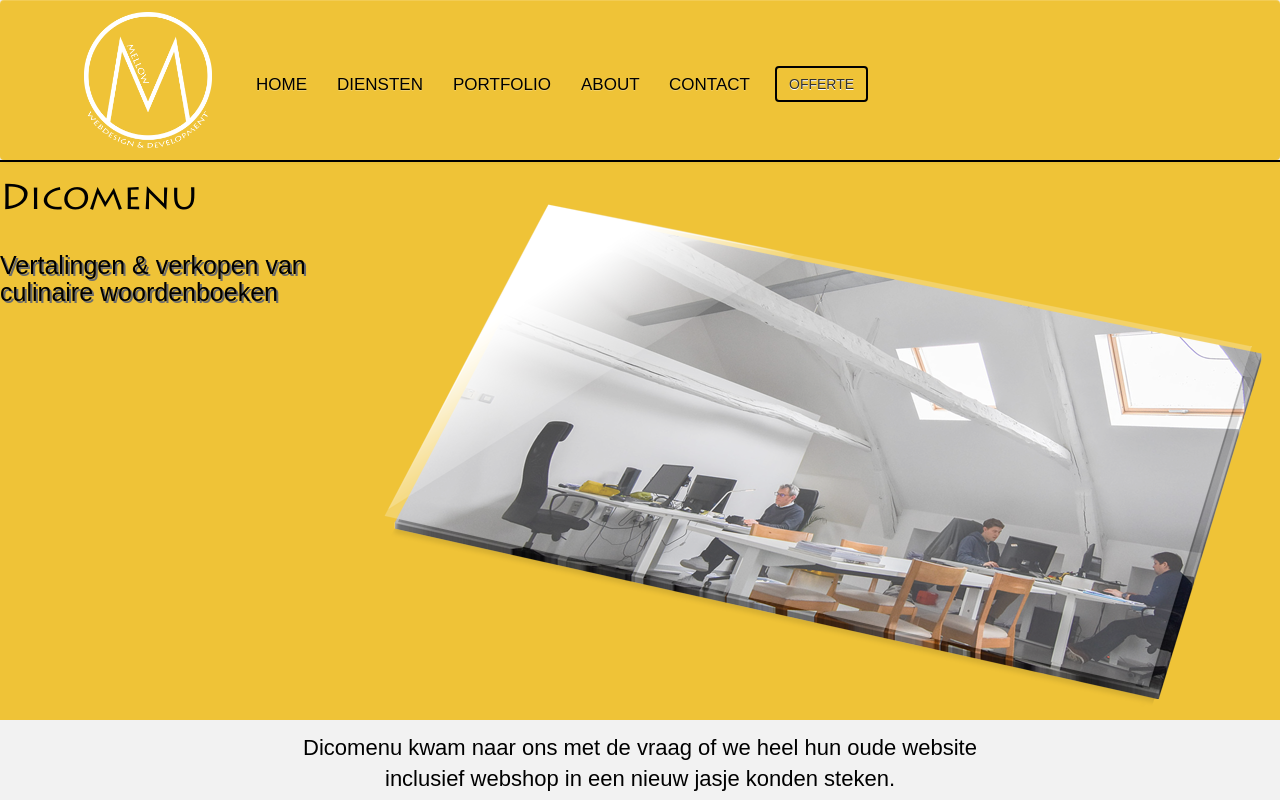
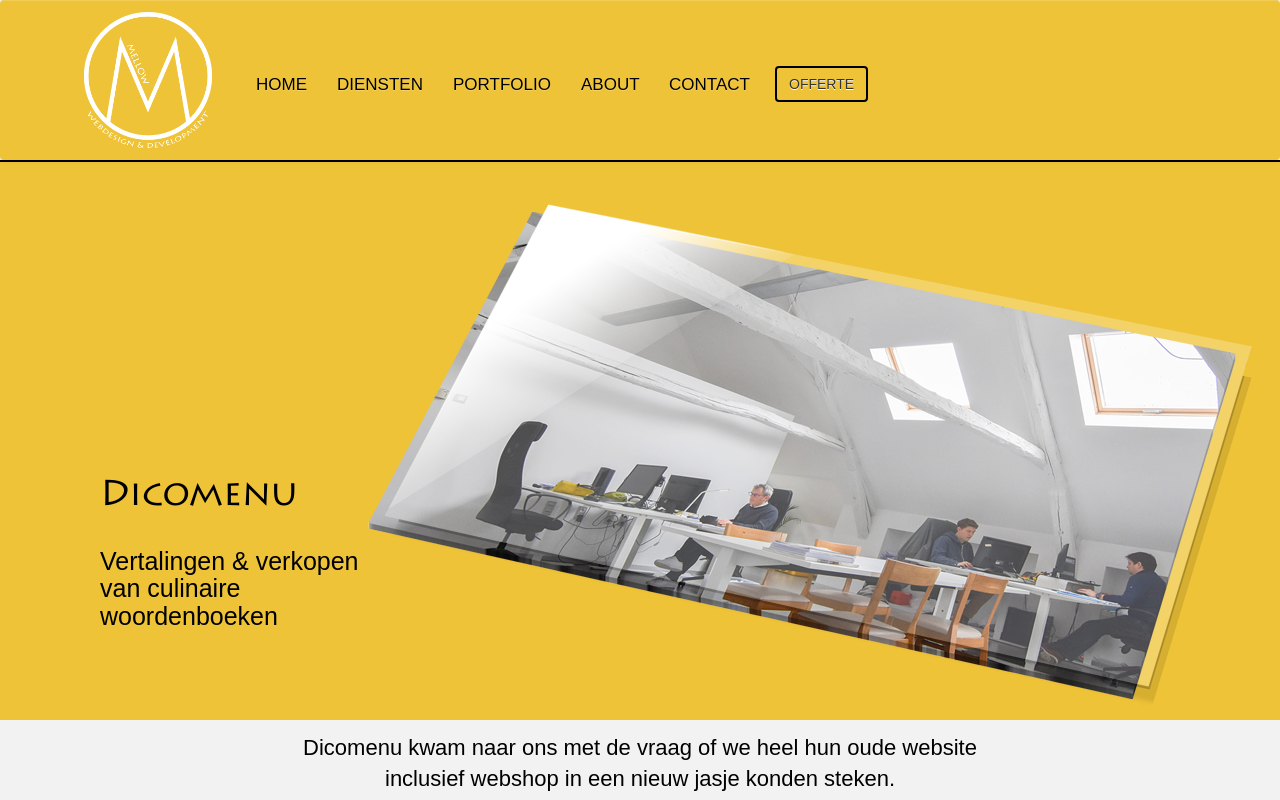
Before and after one commit to stinooww/mellow2, a React (Create React App) app in the folder frontend/: page /portfolioitem/dicomenu in a window 1280 px wide. Shown: the top 800 px of the page. Built offline with nearby package versions, Linux system fonts and the light colour scheme.

Commit message:
frontend portfolio item

```diff
--- a/frontend/src/App.css
+++ b/frontend/src/App.css
@@ -1183,18 +1183,21 @@
     display: flex;
     align-items: center; }
   .portfolio_item-header .header-layers {
-    justify-content: flex-start;
+    justify-content: flex-end;
     flex-direction: column;
     align-items: baseline;
     order: 1;
-    width: calc(100% - 70vw); }
+    width: calc(100% - 60vw);
+    padding: 20px 0 80px 100px; }
     .portfolio_item-header .header-layers h1, .portfolio_item-header .header-layers h3 {
       text-align: left;
       color: black; }
     .portfolio_item-header .header-layers h3 {
-      font-size: 25px; }
+      font-size: 25px;
+      text-shadow: none; }
   .portfolio_item-header .image-layers {
     width: calc(100% - 30vw);
+    padding-right: 2%;
     order: 2;
     display: flex;
     justify-content: flex-end; }
--- a/frontend/src/styling/_Portfolioitem.scss
+++ b/frontend/src/styling/_Portfolioitem.scss
@@ -53,12 +53,12 @@
   }
 
   .header-layers {
-    justify-content: flex-start;
+    justify-content: flex-end;
     flex-direction: column;
     align-items: baseline;
     order: 1;
-    width: calc(100% - 70vw);
-
+    width: calc(100% - 60vw);
+    padding: 20px 0 80px 100px;
     h1, h3 {
       text-align: left;
       color: black;
@@ -66,12 +66,13 @@
 
     h3 {
       font-size: 25px;
+      text-shadow: none;
     }
   }
 
   .image-layers {
     width: calc(100% - 30vw);
-
+    padding-right: 2%;
     order: 2;
     display: flex;
     justify-content: flex-end;
```
